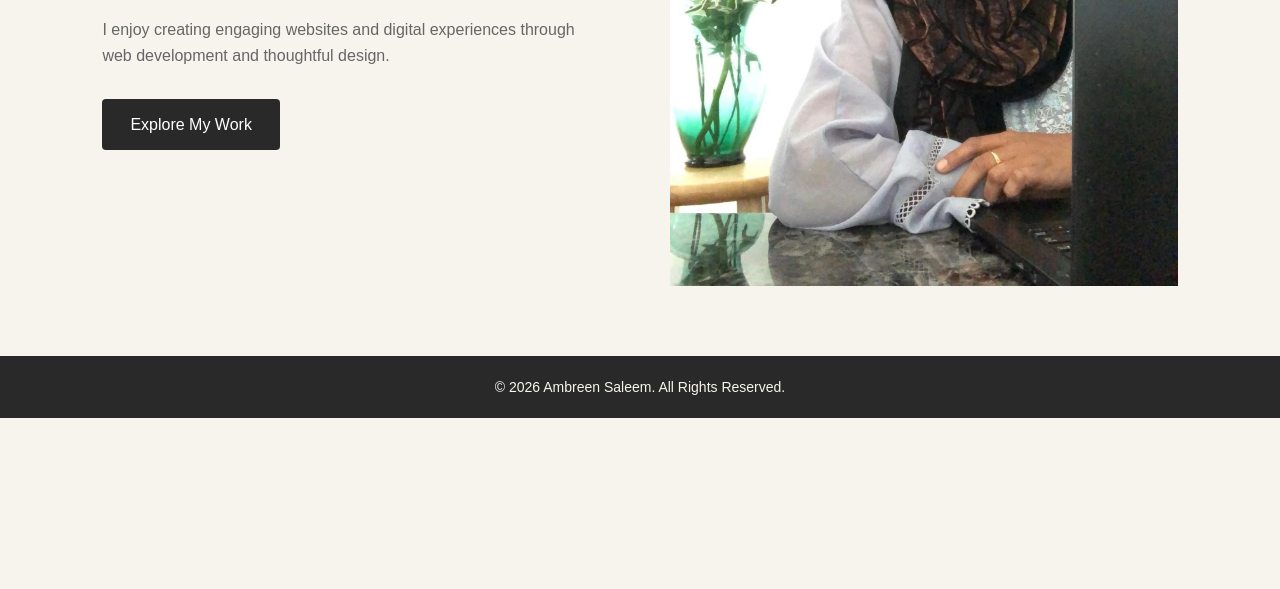
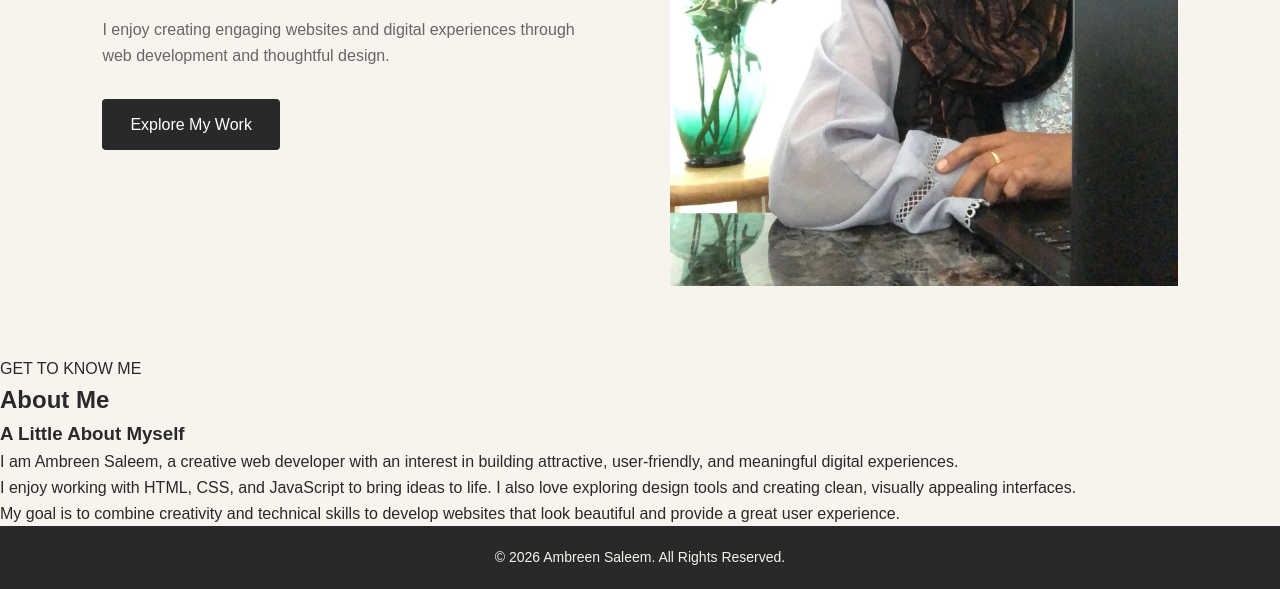
Before and after one commit to Ambreen189/Ambreen189.github.io, a plain HTML site: page index.html in a window 1280 px wide. Shown: the part 509-1098 px from the top of the page. Before the commit the page ends 927 px from the top, so only its background shows below. Drawn offline with Linux system fonts and the light colour scheme.

Commit message:
add about section html structure

```diff
--- a/index.html
+++ b/index.html
@@ -33,6 +33,31 @@
         <img src="assets/images/Ambreen.png" alt="Portrait of Ambreen Saleem">
       </div>
     </section>
+    <section id="about" class="about">
+      <div class="aboutMain">
+        <div class="aboutHeading">
+          <p class="aboutSub">GET TO KNOW ME</p>
+          <h2>About Me</h2>
+        </div>
+        <div class="aboutContent">
+          <div class="aboutText">
+            <h3>A Little About Myself</h3>
+            <p>
+              I am Ambreen Saleem, a creative web developer with an interest in building attractive, user-friendly, and
+              meaningful digital experiences.
+            </p>
+            <p>
+              I enjoy working with HTML, CSS, and JavaScript to bring ideas to life. I also love exploring design tools
+              and creating clean, visually appealing interfaces.
+            </p>
+            <p>
+              My goal is to combine creativity and technical skills to develop websites that look beautiful and provide
+              a great user experience.
+            </p>
+          </div>
+        </div>
+      </div>
+    </section>
   </main>
   <footer class="footer">&copy; 2026 Ambreen Saleem. All Rights Reserved.</footer>
   <script src="app.js"></script>
```
